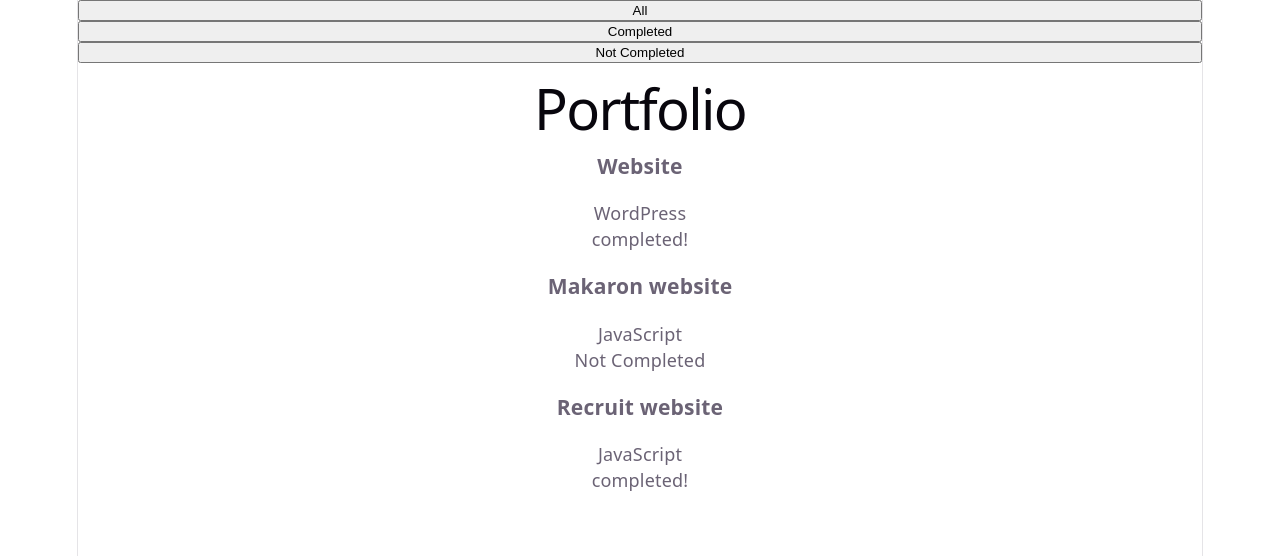
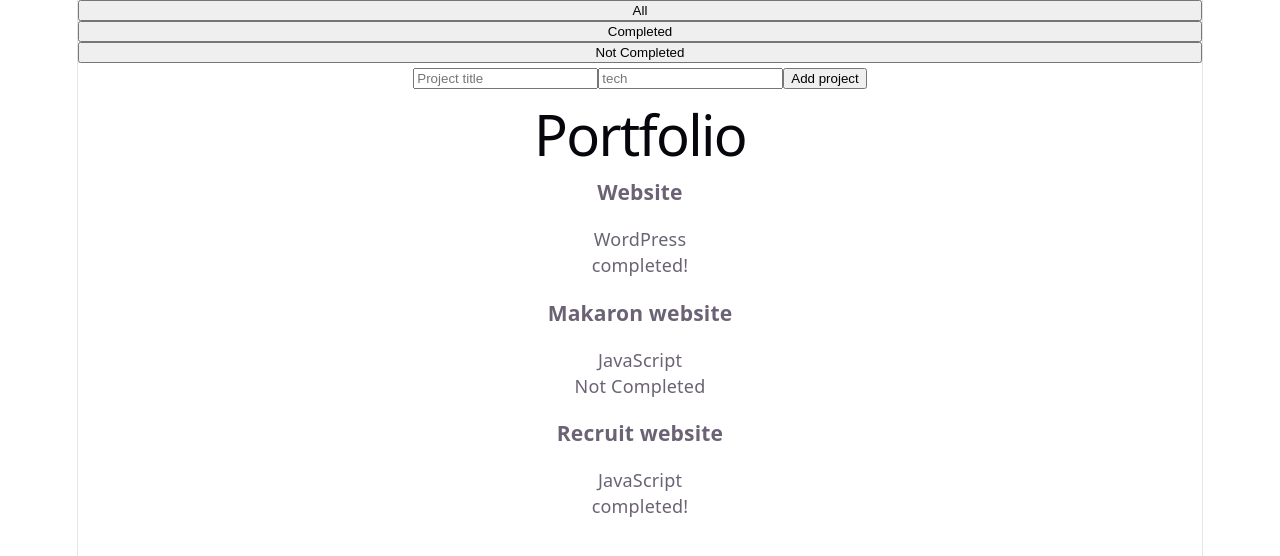
Before and after one commit to yamaharuworks-sudo/react-project, a React (Vite) app: page / in a window 1280 px wide. Shown: the top 556 px of the page. Built offline with nearby package versions, Linux system fonts and the light colour scheme.

Commit message:
Add project form

```diff
--- a/src/App.jsx
+++ b/src/App.jsx
@@ -7,7 +7,7 @@ import ProjectCard from './ProjectCard'
 
 export default function App() {
 
-  const projects = [
+  const [projects, setProjects] =useState([
     {
       id: 1,
       title: " Website",
@@ -26,11 +26,12 @@ export default function App() {
       tech: "JavaScript",
       completed: true
     }
-  ];
+  ]);
 
 
   const [filter, setFilter] = useState("all");
-
+  const [title, setTitle] = useState("");
+  const [tech, setTech] = useState("");
 
   const displayedProjects =
     filter === "completed"
@@ -59,6 +60,32 @@ export default function App() {
       <button onClick={() => setFilter("not completed")}>Not Completed</button>
 
       <div>
+        <input
+          type="text"
+          placeholder='Project title'
+          value={title}
+          onChange={(e) => setTitle(e.target.value)}/>
+        <input
+          type="text"
+          placeholder='tech '
+          value={tech}
+          onChange={(e) => setTech(e.target.value)}/>
+        <button onClick={() => {
+          setProjects([
+            ...projects,
+            {
+              id: projects.length + 1,
+              title,
+              tech,
+              completed: true
+            }])
+          setTitle("");
+          setTech("");
+        }}>
+        Add project</button>
+
+
+
         <h1>Portfolio</h1>
         {displayedProjects.map((project) => (
           <ProjectCard
```
